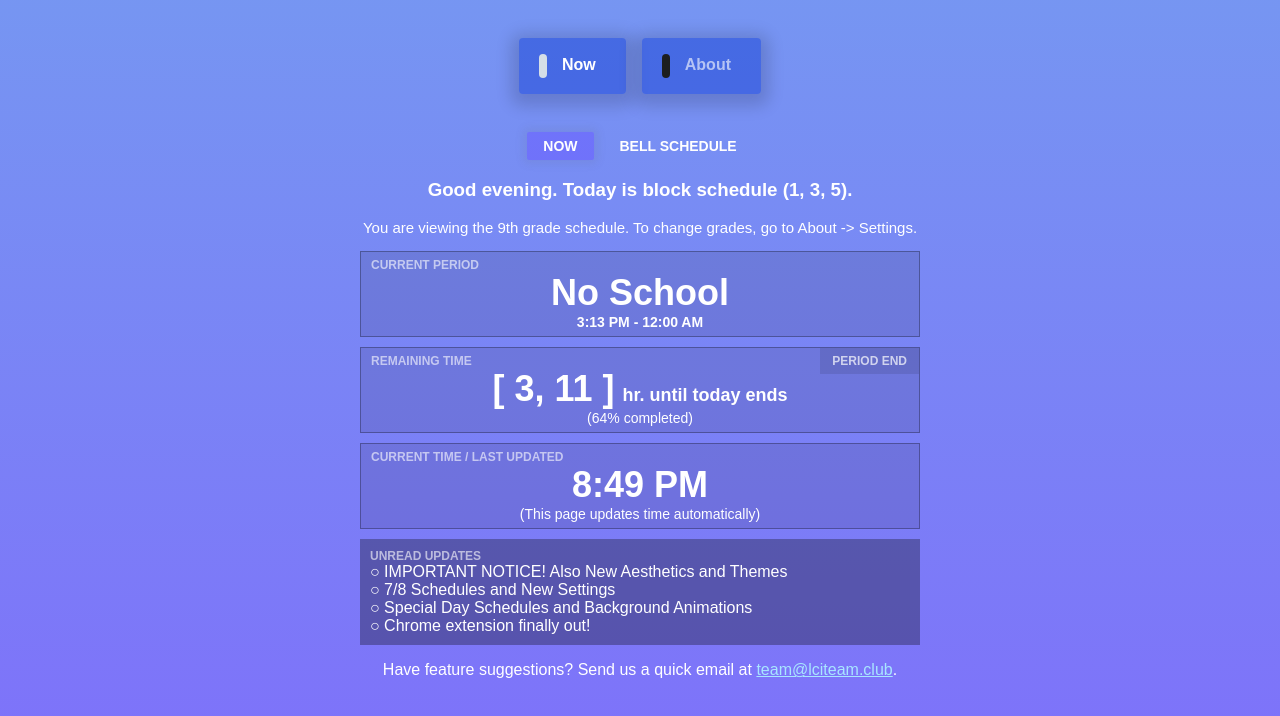
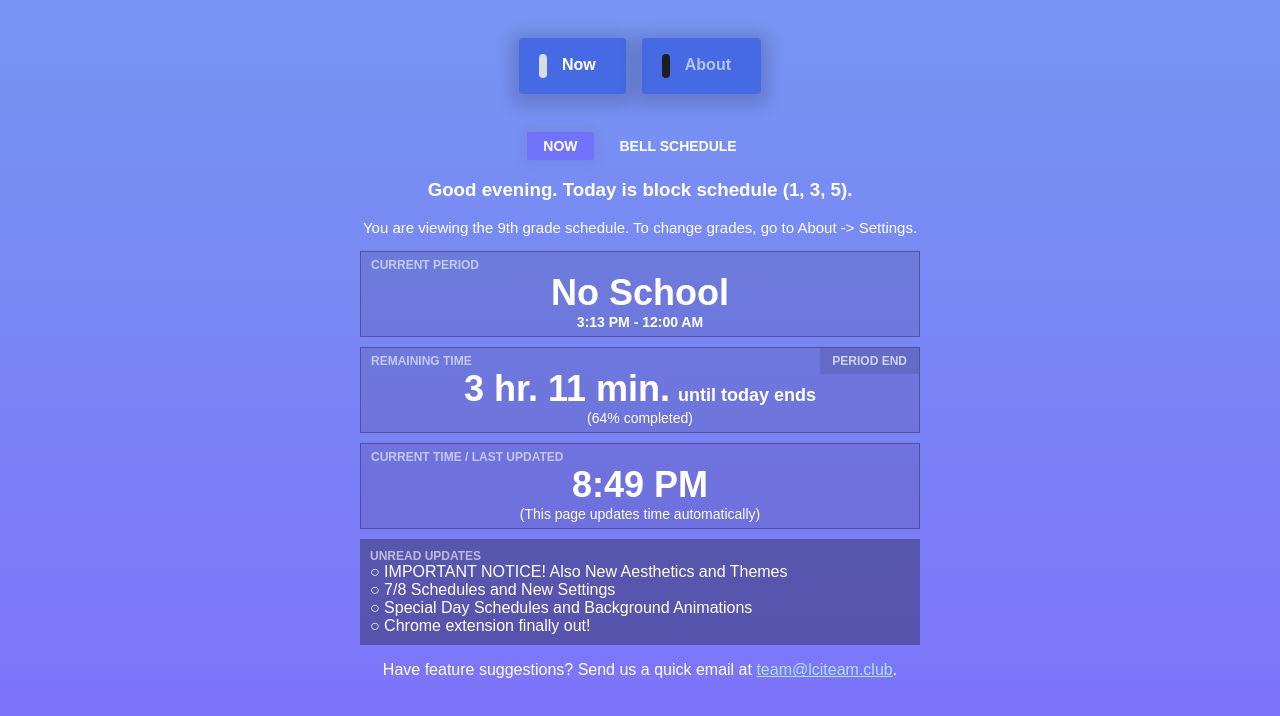
Before and after one commit to lchsiteam/lchs-go-pwa, a Vue app: page /home in a window 1280 px wide. Shown: the top 716 px of the page. Built offline with nearby package versions, Linux system fonts and the light colour scheme; a web font is replaced by a local one.

Commit message:
[ft] Display Hours and Minutes on remaining time
Now instead of showing the number of hours rounded up when there are more than 120 minutes, the remaining time will show hours as well as minutes when over 60 minutes

```diff
--- a/src/views/Now.vue
+++ b/src/views/Now.vue
@@ -15,8 +15,11 @@
       <div class="grid-fmr-helper">REMAINING TIME</div>
       <div class="grid-fmr-value">
         <div>
-          <span class="cd-num">{{getFormattedTimeUntilNext()}}</span>
-          <span class="cd-txt">{{getUnitUntilNext()}} until {{getUntilNextName()}}</span>
+          <span class="cd-num" v-if="(getFormattedTimeUntilNext()[0]!=0)">{{getFormattedTimeUntilNext()[0]}}</span>
+          <span class="cd=txt" v-if="(getFormattedTimeUntilNext()[0]!=0)"> hr. </span>
+          <span class="cd-num">{{getFormattedTimeUntilNext()[1]}}</span<
+          <span class="cd-txt"> min.</span>
+          <span class="cd-txt">until {{getUntilNextName()}}</span>
         </div>
         <div class="cd-txt-h">({{Math.round(getCurrentPercentage() * 100)}}% completed)</div>
       </div>
```
